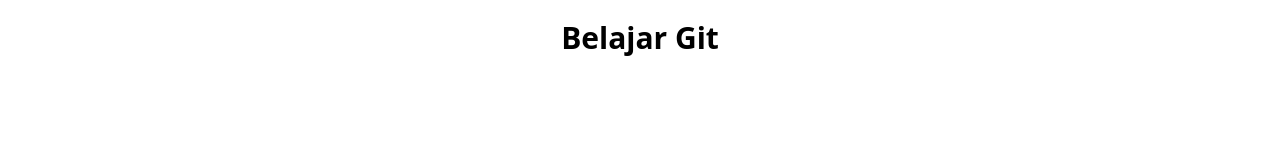
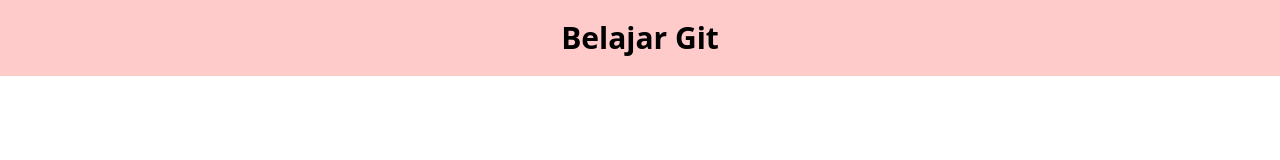
Before and after one commit to mugni1/belajar_git, a plain HTML site: page index.html in a window 1280 px wide. Drawn offline with nearby package versions, Linux system fonts and the light colour scheme.

Commit message:
update index.html menambah bg-red-200

```diff
--- a/index.html
+++ b/index.html
@@ -7,6 +7,6 @@
     <title>Document</title>
   </head>
   <body>
-    <h1 class="text-center font-bold text-3xl py-5">Belajar Git</h1>
+    <h1 class="text-center font-bold text-3xl py-5 bg-red-200">Belajar Git</h1>
   </body>
 </html>
```
